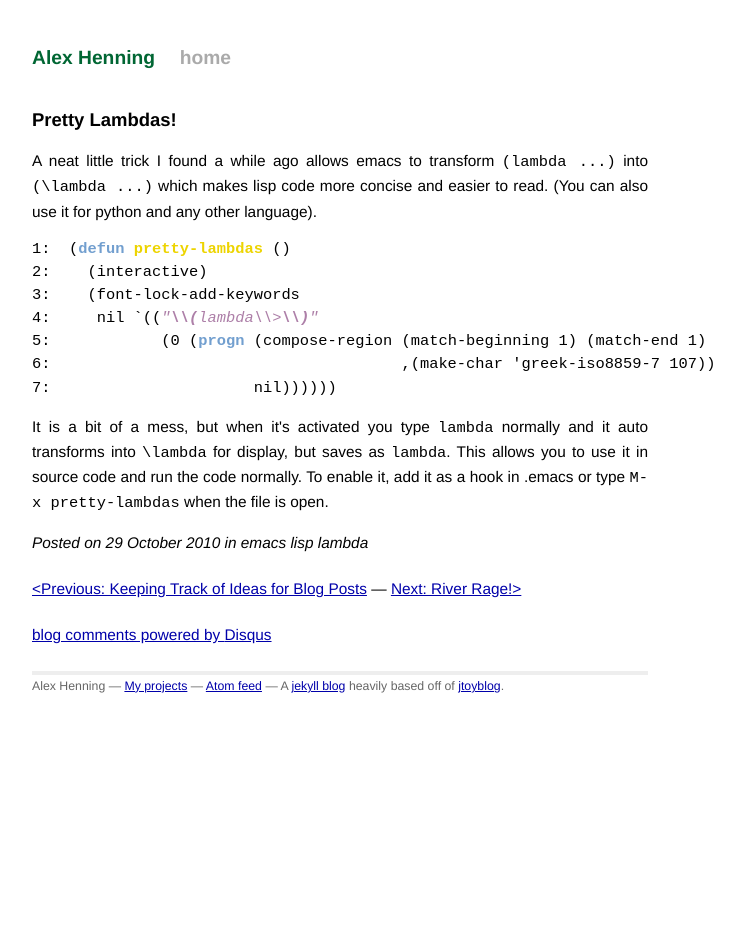
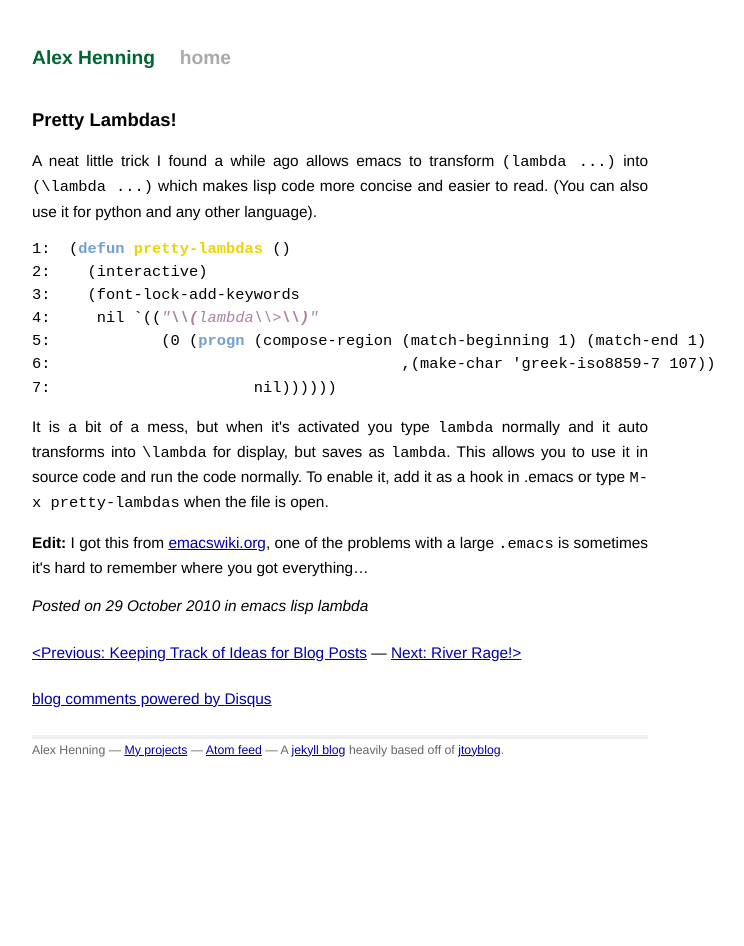
Before and after one commit to alexhenning/alexhenning.github.com, a Jekyll site: the page built from _posts/2010-10-29-pretty-lambdas.html, in a window 1280 px wide. Shown: the whole page, without its empty margins (300-1044 px from the left). Built offline with Jekyll 4.4.1, drawn with Linux system fonts in a browser that asks for light colours; Markdown is read by kramdown in place of the engine named in the settings; comment, search, counter and statistics services are not loaded.

Commit message:
Edited post on pretty lambdas

```diff
--- a/_posts/2010-10-29-pretty-lambdas.html
+++ b/_posts/2010-10-29-pretty-lambdas.html
@@ -26,3 +26,6 @@ A neat little trick I found a while ago allows emacs to transform <code>(lambda
 <p>
 It is a bit of a mess, but when it's activated you type <code>lambda</code> normally and it auto transforms into <code>\lambda</code> for display, but saves as <code>lambda</code>. This allows you to use it in source code and run the code normally. To enable it, add it as a hook in .emacs or type <code>M-x pretty-lambdas</code> when the file is open.
 </p>
+<p>
+<b>Edit:</b> I got this from <a href="http://www.emacswiki.org/emacs/PrettyLambda">emacswiki.org</a>, one of the problems with a large <code>.emacs</code> is sometimes it's hard to remember where you got everything&hellip;
+</p>
--- a/org/posts/2010-10-29-pretty-lambdas.org
+++ b/org/posts/2010-10-29-pretty-lambdas.org
@@ -21,3 +21,5 @@ A neat little trick I found a while ago allows emacs to transform =(lambda ...)=
 #+END_SRC
 
 It is a bit of a mess, but when it's activated you type =lambda= normally and it auto transforms into =\lambda= for display, but saves as =lambda=. This allows you to use it in source code and run the code normally. To enable it, add it as a hook in .emacs or type =M-x pretty-lambdas= when the file is open.
+
+*Edit:* I got this from [[http://www.emacswiki.org/emacs/PrettyLambda][emacswiki.org]], one of the problems with a large =.emacs= is sometimes it's hard to remember where you got everything...
```
